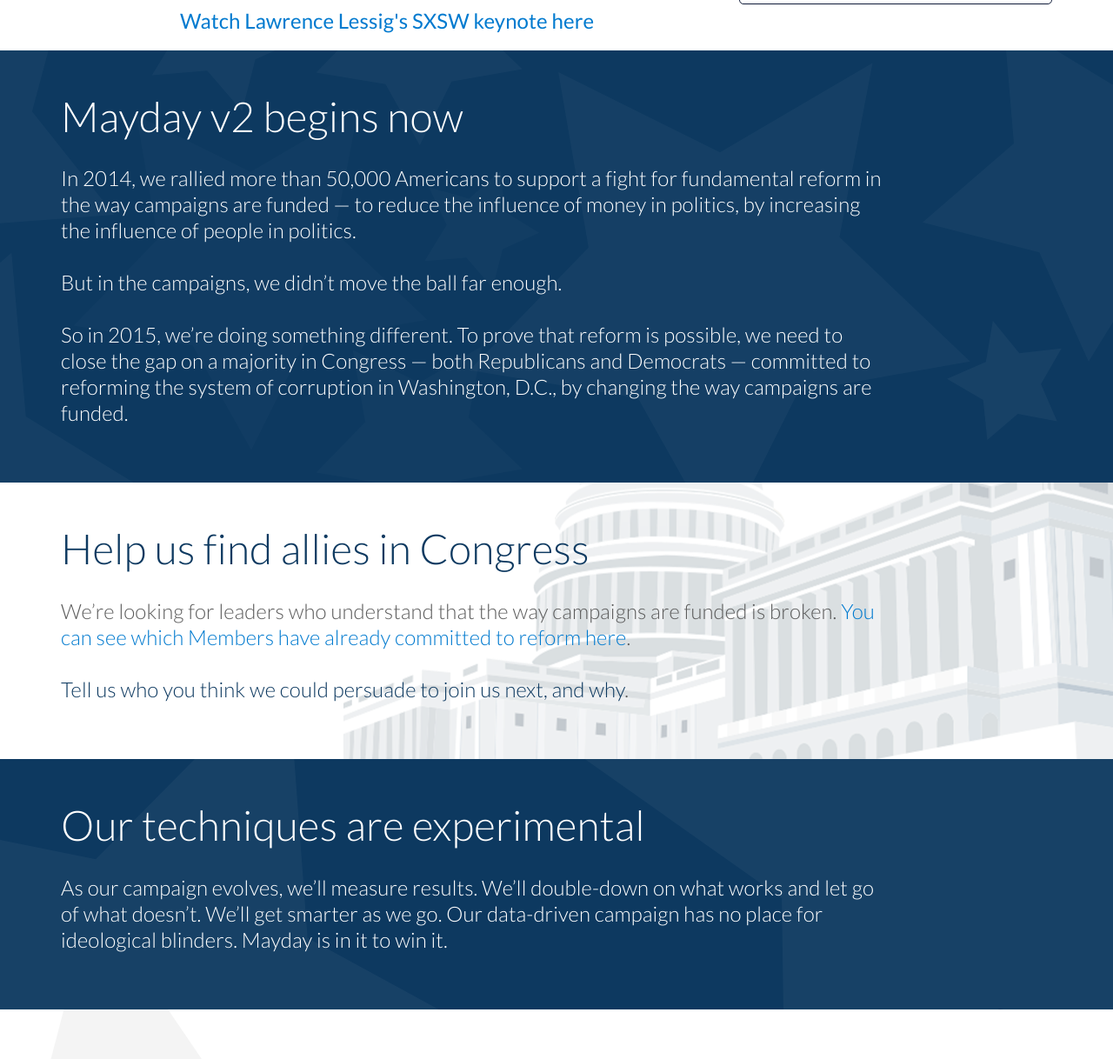
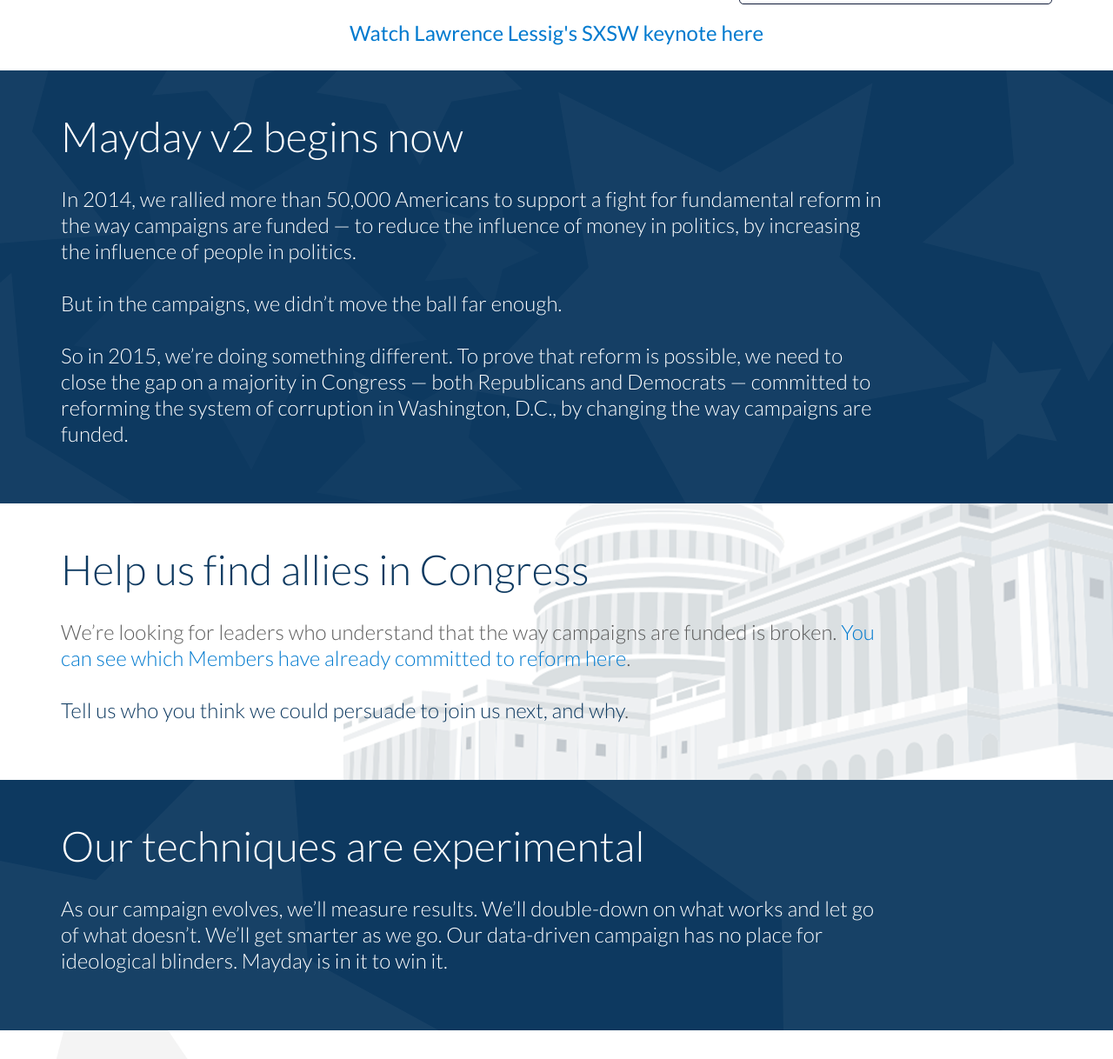
Before and after one commit to MayOneUS/mayday-2.0-frontend, a Jekyll site: the page built from index.html, in a window 1280 px wide, cut to the strip 683-1901 px from the top of the page. Shown: the whole strip at 87% size. Built offline with Jekyll 4.4.1, drawn with Linux system fonts in a browser that asks for light colours; nearby versions of some CDN libraries; some web fonts are replaced.

Commit message:
Title and Link is centered and spaced properly

```diff
--- a/_sass/_base.scss
+++ b/_sass/_base.scss
@@ -490,7 +490,9 @@
 .index-page-title{
   font-size: 34px;
   font-weight: 400;
-  margin: 25px 0px 15px;
+  margin: 0px 0px 40px;
+  text-align: center;
+  //text-align: center; margin-bottom: 40px; margin-top: 0px;
   @include phone{
     margin: 25px 0px 25px;
   }
--- a/index.html
+++ b/index.html
@@ -8,7 +8,7 @@
   <div class="container">
     <div class="row">
       <div class="col-md-12">
-        <h1 style="text-align: center" class="index-page-title">We tried. We learned. <br class="hidden-md hidden-lg">We’re trying <br class="visible-xs-block">something new.</h1>
+        <h1 class="index-page-title">We tried. We learned. <br class="hidden-md hidden-lg">We’re trying <br class="visible-xs-block">something new.</h1>
       </div>
     </div>
     <div class="row">
@@ -16,12 +16,12 @@
         <div class="embed-responsive embed-responsive-16by9">
           <iframe class="embed-responsive-item" src="//www.youtube.com/embed/XP9ryGVgF2U?rel=0&showinfo=0" allowfullscreen></iframe>
         </div>
-        <h3 style="font-weight: 400; text-align: center;"><a href="#">Watch Lawrence Lessig's SXSW keynote here</a></h3>
       </div>
       <div class="col-xs-12 col-sm-12 col-md-4 col-lg-4 spacer-opening">
         {% include panel_action_with_shield.html %}
       </div>
     </div>
+    <h3 style="font-weight: 400; margin-top: 0px;text-align: center;margin-bottom: 30px;"><a href="#">Watch Lawrence Lessig's SXSW keynote here</a></h3>
   </div>
 
 
```
